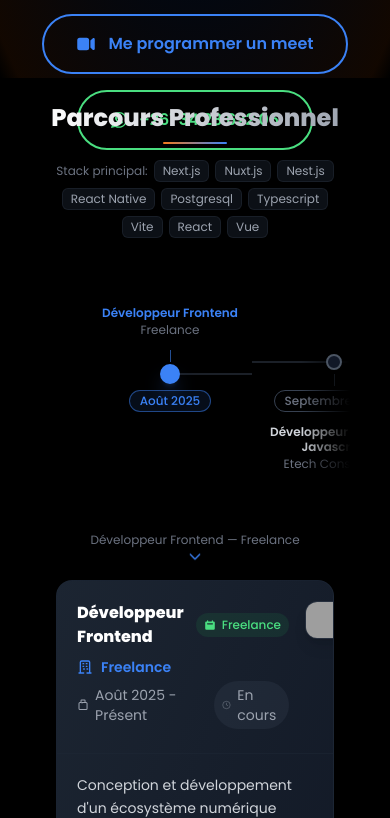
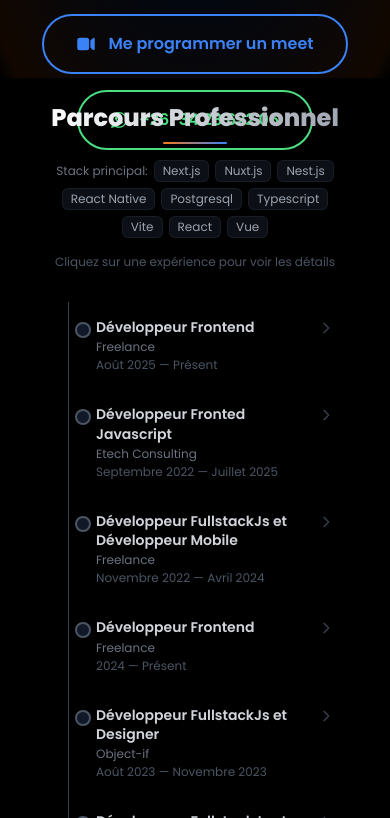
Before and after one commit to PaulOdon/portfolio-paul-odon, a Next.js app: page / in a window 390 px wide. Shown: the part 766-1584 px from the top of the page. Built offline with nearby package versions, Linux system fonts and the light colour scheme; grey boxes are pictures that could not be loaded.

Commit message:
fix : xp timeline

```diff
--- a/src/components/experiences/index.tsx
+++ b/src/components/experiences/index.tsx
@@ -10,16 +10,31 @@ const topTechnologies = [
 ];
 
 export default function Experiences() {
-  const [selectedIndex, setSelectedIndex] = React.useState<number>(0);
+  const [selectedIndex, setSelectedIndex] = React.useState<number | null>(null);
+  const [modalOpen, setModalOpen] = React.useState(false);
+  const [showMobileDetail, setShowMobileDetail] = React.useState(false);
 
   const parsedList = EPXERIENCE_LIST.map((exp) =>
     parseExperienceTitle(exp.title as string)
   );
 
+  const handleSelect = (i: number) => {
+    setSelectedIndex(i);
+    setModalOpen(true);
+    setShowMobileDetail(true);
+  };
+
+  const closeModal = () => setModalOpen(false);
+
+  const closeMobileDetail = () => {
+    setShowMobileDetail(false);
+    setSelectedIndex(null);
+  };
+
   return (
     <div className="flex flex-col w-full gap-8">
-      {/* Section Header */}
-      <div className="text-center space-y-4">
+      {/* Section Header — masqué sur mobile quand le détail est affiché */}
+      <div className={`text-center space-y-4 ${showMobileDetail ? "hidden md:block" : ""}`}>
         <div>
           <h2 className="text-2xl md:text-3xl font-bold bg-gradient-to-r from-white to-gray-400 bg-clip-text text-transparent mb-2">
             Parcours Professionnel
@@ -37,10 +52,11 @@ export default function Experiences() {
             </span>
           ))}
         </div>
+        <p className="text-xs text-gray-600">Cliquez sur une expérience pour voir les détails</p>
       </div>
 
-      {/* Horizontal Timeline */}
-      <div className="relative w-full">
+      {/* Horizontal Timeline — Desktop seulement */}
+      <div className="relative w-full hidden md:block">
         {/* Fade edges */}
         <div className="pointer-events-none absolute left-0 top-0 bottom-0 w-12 bg-gradient-to-r from-black to-transparent z-10" />
         <div className="pointer-events-none absolute right-0 top-0 bottom-0 w-12 bg-gradient-to-l from-black to-transparent z-10" />
@@ -59,7 +75,7 @@ export default function Experiences() {
                     className="flex flex-col items-center"
                     style={{ width: "164px" }}
                   >
-                    {/* Top label — shown for even indices */}
+                    {/* Top label — even indices */}
                     <div className="h-20 w-full flex flex-col justify-end pb-3 px-2 text-center">
                       {isEven && (
                         <>
@@ -77,7 +93,7 @@ export default function Experiences() {
                       )}
                     </div>
 
-                    {/* Connector line to top label */}
+                    {/* Connector top */}
                     <div
                       className={`w-px transition-colors duration-300 ${
                         isEven
@@ -90,18 +106,14 @@ export default function Experiences() {
 
                     {/* Dot + horizontal line */}
                     <div className="relative w-full h-6 flex justify-center items-center">
-                      {/* Left line segment */}
                       {i > 0 && (
                         <div className="absolute right-1/2 left-0 top-1/2 -translate-y-1/2 h-px bg-gray-700" />
                       )}
-                      {/* Right line segment */}
                       {i < EPXERIENCE_LIST.length - 1 && (
                         <div className="absolute left-1/2 right-0 top-1/2 -translate-y-1/2 h-px bg-gray-700" />
                       )}
-
-                      {/* Dot */}
                       <button
-                        onClick={() => setSelectedIndex(i)}
+                        onClick={() => handleSelect(i)}
                         aria-label={`Voir ${position} chez ${company}`}
                         className={`relative z-10 w-4 h-4 rounded-full border-2 transition-all duration-300 focus:outline-none ${
                           isSelected
@@ -111,7 +123,7 @@ export default function Experiences() {
                       />
                     </div>
 
-                    {/* Connector line to bottom label */}
+                    {/* Connector bottom */}
                     <div
                       className={`w-px transition-colors duration-300 ${
                         !isEven
@@ -124,7 +136,7 @@ export default function Experiences() {
 
                     {/* Date chip */}
                     <button
-                      onClick={() => setSelectedIndex(i)}
+                      onClick={() => handleSelect(i)}
                       className={`mt-1 px-2.5 py-0.5 rounded-full text-xs font-medium border transition-all duration-300 focus:outline-none ${
                         isSelected
                           ? "text-accent border-accent/50 bg-accent/10"
@@ -134,7 +146,7 @@ export default function Experiences() {
                       {startDate}
                     </button>
 
-                    {/* Bottom label — shown for odd indices */}
+                    {/* Bottom label — odd indices */}
                     <div className="h-20 w-full flex flex-col justify-start pt-3 px-2 text-center">
                       {!isEven && (
                         <>
@@ -159,35 +171,105 @@ export default function Experiences() {
         </div>
       </div>
 
-      {/* Selected Experience Detail */}
-      <div className="max-w-5xl mx-auto w-full px-4">
-        {/* Arrow indicator */}
-        <div className="flex justify-center mb-3">
-          <div className="flex flex-col items-center gap-1">
-            <p className="text-xs text-gray-500">
-              {parsedList[selectedIndex].position} — {parsedList[selectedIndex].company}
+      {/* Vertical Timeline — Mobile seulement, masqué quand le détail est affiché */}
+      {!showMobileDetail && (
+        <div className="relative md:hidden px-4">
+          <div className="absolute left-7 top-0 bottom-0 w-px bg-gray-700" />
+          <div className="flex flex-col">
+            {EPXERIENCE_LIST.map((exp, i) => {
+              const { position, company, startDate, endDate } = parsedList[i];
+              const isSelected = selectedIndex === i;
+
+              return (
+                <button
+                  key={exp.id ?? i}
+                  onClick={() => handleSelect(i)}
+                  className="relative flex items-start gap-4 pl-10 py-4 text-left focus:outline-none group"
+                  aria-label={`Voir ${position} chez ${company}`}
+                >
+                  {/* Dot */}
+                  <div
+                    className={`absolute left-[19px] top-5 w-4 h-4 rounded-full border-2 flex-shrink-0 transition-all duration-300 z-10 ${
+                      isSelected
+                        ? "bg-accent border-accent shadow-lg shadow-accent/40 scale-125"
+                        : "bg-gray-900 border-gray-600 group-hover:border-accent/60 group-hover:scale-110"
+                    }`}
+                  />
+                  {/* Content */}
+                  <div className="flex-1 min-w-0">
+                    <p
+                      className={`text-sm font-semibold leading-snug transition-colors duration-300 ${
+                        isSelected ? "text-accent" : "text-gray-300 group-hover:text-white"
+                      }`}
+                    >
+                      {position}
                     </p>
+                    <p className="text-xs text-gray-500 mt-0.5">{company}</p>
+                    <p className="text-xs text-gray-600 mt-0.5">
+                      {startDate} — {endDate}
+                    </p>
+                  </div>
                   <svg
-              className="w-4 h-4 text-accent animate-bounce"
+                    className={`w-4 h-4 flex-shrink-0 mt-0.5 transition-colors duration-300 ${
+                      isSelected ? "text-accent" : "text-gray-700 group-hover:text-gray-500"
+                    }`}
                     fill="none"
                     stroke="currentColor"
                     viewBox="0 0 24 24"
                   >
-              <path
-                strokeLinecap="round"
-                strokeLinejoin="round"
-                strokeWidth={2}
-                d="M19 9l-7 7-7-7"
-              />
+                    <path strokeLinecap="round" strokeLinejoin="round" strokeWidth={2} d="M9 5l7 7-7 7" />
                   </svg>
+                </button>
+              );
+            })}
           </div>
         </div>
+      )}
 
-        <ExperienceItem
-          key={selectedIndex}
-          experience={EPXERIENCE_LIST[selectedIndex]}
-        />
+      {/* Vue détail Mobile — remplace la liste, pas de modal */}
+      {showMobileDetail && selectedIndex !== null && (
+        <div className="md:hidden flex flex-col gap-4">
+          <button
+            onClick={closeMobileDetail}
+            className="flex items-center gap-2 text-sm text-gray-400 hover:text-white transition-colors duration-200 focus:outline-none self-start"
+          >
+            <svg className="w-4 h-4" fill="none" stroke="currentColor" viewBox="0 0 24 24">
+              <path strokeLinecap="round" strokeLinejoin="round" strokeWidth={2} d="M15 19l-7-7 7-7" />
+            </svg>
+            Retour aux expériences
+          </button>
+          <ExperienceItem experience={EPXERIENCE_LIST[selectedIndex]} />
         </div>
+      )}
+
+      {/* Modal — Desktop seulement, ferme au clic extérieur */}
+      {modalOpen && selectedIndex !== null && (
+        <div
+          className="hidden md:flex fixed inset-0 z-50 items-center justify-center bg-black/75 backdrop-blur-sm p-4"
+          onClick={closeModal}
+        >
+          <div
+            className="relative w-full max-w-2xl max-h-[90vh] overflow-y-auto overflow-x-hidden rounded-2xl"
+            onClick={(e) => e.stopPropagation()}
+          >
+            {/* Close button */}
+            <button
+              onClick={closeModal}
+              aria-label="Fermer"
+              className="absolute top-3 right-3 z-20 flex items-center justify-center w-8 h-8 rounded-full bg-gray-800/90 border border-gray-700 text-gray-400 hover:text-white hover:bg-gray-700 transition-colors duration-200 focus:outline-none"
+            >
+              <svg className="w-4 h-4" fill="none" stroke="currentColor" viewBox="0 0 24 24">
+                <path strokeLinecap="round" strokeLinejoin="round" strokeWidth={2} d="M6 18L18 6M6 6l12 12" />
+              </svg>
+            </button>
+
+            {/* Wrapper pour bloquer le débordement horizontal du hover scale */}
+            <div className="overflow-hidden rounded-2xl">
+              <ExperienceItem experience={EPXERIENCE_LIST[selectedIndex]} />
+            </div>
+          </div>
+        </div>
+      )}
     </div>
   );
 }
```
Lines whose indentation alone changed are shown as unchanged.
